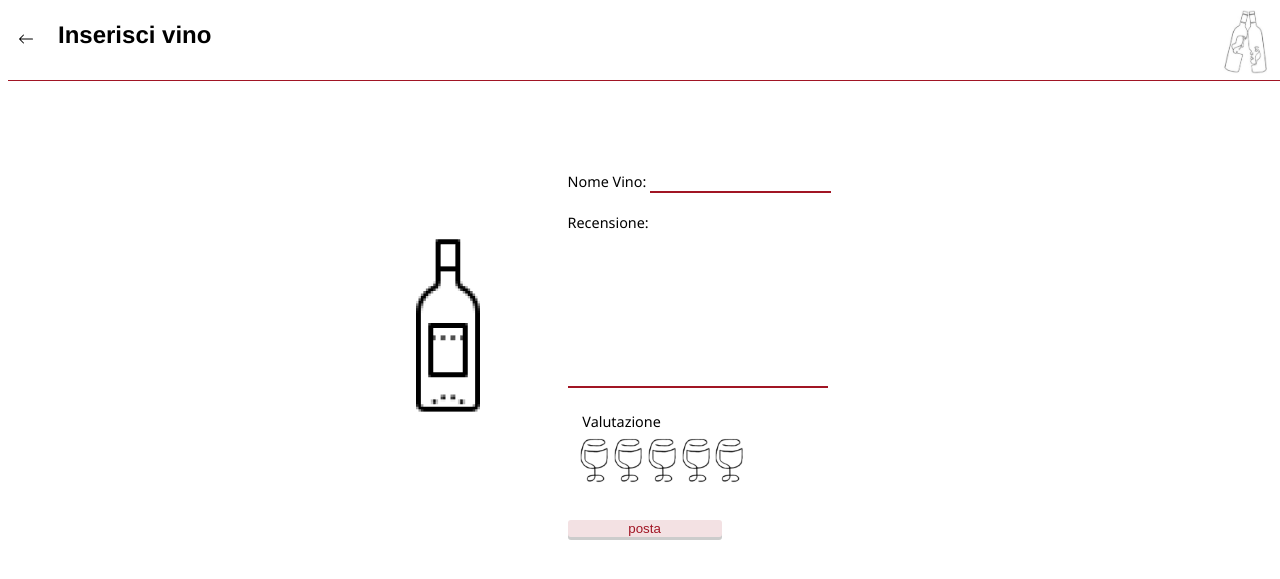
After one commit to lozziopadredeivizzi/Amici-diVini, a PHP site: page /inseriscipost.html in a window 1280 px wide. The commit adds this page. Shown: the top 579 px of the page. Run offline with PHP 8.4, Linux system fonts and the light colour scheme.

Commit message:
create inserisci post html & modifica profilo

```diff
--- a/css/esplora.css
+++ b/css/esplora.css
@@ -116,6 +116,7 @@ body>nav{
 
 button{
     background-color: #a1152320;
+    color: #A11524;
     border: none;
     border-radius: 3px;
     box-shadow: 0px 3px 0px rgba(0, 0, 0, 0.2);
--- a/css/homepage.css
+++ b/css/homepage.css
@@ -36,7 +36,6 @@ body>header>button{
     top: 0;
     right: 0;
     margin: 20px 80px 0px 0px;
-    color: #5f0d16;
 }
 
 article{
@@ -125,6 +124,7 @@ body>nav{
 }
 
 button{
+    color: #A11524;
     background-color: #a1152320;
     border: none;
     border-radius: 3px;
--- /dev/null
+++ b/css/inseriscipost.css
@@ -0,0 +1,89 @@
+main {
+    display: flex;
+    flex-direction: row;
+    align-items: center;
+    justify-content: center;
+}
+
+body>header{
+    position: fixed;
+    top: 0;
+    height: 80px;
+    width: 100%;
+    background-color: white;
+    border-bottom: 1px solid #A11524;
+}
+
+body>header >h1{
+    font-size: 150%;
+    font-family: 'Franklin Gothic Medium', 'Arial Narrow', Arial, sans-serif;
+    padding-top: 5px;
+    padding-left: 20px;
+    margin-left: 30px;
+}
+
+body>header>img {
+    max-width: 80px;
+    position:absolute;
+    top: 0;
+    right: 0;
+    margin: 10px 0px;
+}
+
+body header button{
+    position: absolute;
+    top: 0;
+    left: 0;
+    height: 100%;
+    margin: 0px 20px 0px 4px;
+    border: none;
+    background-color: transparent;
+}
+
+form{
+    margin-top: 150px;
+    font-family: 'Segoe UI', Tahoma, Geneva, Verdana, sans-serif;
+    font-size: 90%;
+}
+
+ul{
+    list-style: none;
+    width: 80%;
+}
+
+li{
+    margin-bottom: 20px;
+}
+
+input, fieldset, textarea{
+    border: none;
+}
+
+ul li:nth-child(4) input{
+    width: 50%;
+    color: #A11524;
+    background-color: #a1152320;
+    border: none;
+    border-radius: 3px;
+    box-shadow: 0px 3px 0px rgba(0, 0, 0, 0.2);
+}
+
+ul li:nth-child(1) input, textarea{
+    border-bottom: 2px solid #A11524;
+}
+
+textarea{
+    resize: none;
+}
+
+aside{
+    margin-top: 90px;
+}
+
+button:hover, li:nth-child(4) input:hover{
+    cursor: pointer;
+}
+
+fieldset label img{
+    width: 30px;
+}
--- a/css/mialista.css
+++ b/css/mialista.css
@@ -98,6 +98,7 @@ article nav button{
 
 button{
     background-color: #a1152320;
+    color: #A11524;
     border: none;
     border-radius: 3px;
     box-shadow: 0px 3px 0px rgba(0, 0, 0, 0.2);
--- a/css/profilo.css
+++ b/css/profilo.css
@@ -32,6 +32,7 @@ ul {
 }
 
 main>section:nth-child(1) img {
+    border-radius: 50%;
     width: 90px;
     float: left;
     margin: 0px 22px 10px 42px;
--- /dev/null
+++ b/inseriscipost.html
@@ -0,0 +1,52 @@
+<!DOCTYPE html>
+<html lang="it">
+
+<head>
+    <meta charset="UTF-8" />
+    <meta name="viewport" content="width=device-width, initial-scale=1.0" />
+    <link rel="stylesheet" href="./css/inseriscipost.css" type="text/css">
+    <title>Inserisci nuovo post</title>
+</head>
+
+<body>
+    <header>
+        <button name="tornaProfilo" onclick="window.location.href='personalProfile.html'"><svg
+                xmlns="http://www.w3.org/2000/svg" width="16" height="16" fill="currentColor" class="bi bi-arrow-left"
+                viewBox="0 0 16 16">
+                <path fill-rule="evenodd"
+                    d="M15 8a.5.5 0 0 0-.5-.5H2.707l3.147-3.146a.5.5 0 1 0-.708-.708l-4 4a.5.5 0 0 0 0 .708l4 4a.5.5 0 0 0 .708-.708L2.707 8.5H14.5A.5.5 0 0 0 15 8" />
+            </svg></button>
+        <h1>Inserisci vino</h1>
+        <img src="./img/logo.png" alt="">
+    </header>
+    <main>
+        <aside>
+            <img src="./img/imgPost.png" alt="">
+        </aside>
+        <form action="POST">
+            <ul>
+                <li>
+                    <label for="nomeVinoNuovo">Nome Vino: </label><input type="text" id="nomeVinoNuovo" required>
+                </li>
+                <li>
+                    <label for="recensioneNuova">Recensione: </label><textarea name="recensioneNuova" id="recensioneNuova" cols="30" rows="10"></textarea>
+                </li>
+                <li>
+                    <fieldset>
+                        <legend>Valutazione</legend>
+                        <label for="1"><img src="./img/emptyglass.png" alt=""></label><input type="radio" id="1" name="Valutazione" hidden>
+                        <label for="2"><img src="./img/emptyglass.png" alt=""></label><input type="radio" id="2" name="Valutazione" hidden>
+                        <label for="3"><img src="./img/emptyglass.png" alt=""></label><input type="radio" id="3" name="Valutazione" hidden>
+                        <label for="4"><img src="./img/emptyglass.png" alt=""></label><input type="radio" id="4" name="Valutazione" hidden>
+                        <label for="5"><img src="./img/emptyglass.png" alt=""></label><input type="radio" id="5" name="Valutazione" hidden>
+                    </fieldset>
+                </li>
+                <li>
+                    <input type="submit" id="submit" name="submit" value="posta">
+                </li>
+            </ul>
+        </form>
+    </main>
+</body>
+
+</html>
--- a/notifiche.html
+++ b/notifiche.html
@@ -11,7 +11,7 @@
 
 <body>
     <header>
-        <button name="tornaindietro" onclick="window.location.href='homepage.html'"><svg xmlns="http://www.w3.org/2000/svg" width="16" height="16" fill="currentColor"
+        <button name="tornaHome" onclick="window.location.href='homepage.html'"><svg xmlns="http://www.w3.org/2000/svg" width="16" height="16" fill="currentColor"
                 class="bi bi-arrow-left" viewBox="0 0 16 16">
                 <path fill-rule="evenodd"
                     d="M15 8a.5.5 0 0 0-.5-.5H2.707l3.147-3.146a.5.5 0 1 0-.708-.708l-4 4a.5.5 0 0 0 0 .708l4 4a.5.5 0 0 0 .708-.708L2.707 8.5H14.5A.5.5 0 0 0 15 8" />
--- a/personalProfile.html
+++ b/personalProfile.html
@@ -29,7 +29,7 @@
                 </tr>
             </table>
             <div>
-                <button id="inseriscivino" name="inseriscivino">Inserisci vino</button>
+                <button id="inseriscivino" name="inseriscivino" onclick="window.location.href='inseriscipost.html'">Inserisci vino</button>
                 <button id="modificaprofilo" name="modificaprofilo">Modifica Profilo</button>
             </div>
             <ul>
```
Also changed, not shown: modal.html (added, +38 -0 lines), modificaprofilo.html (added, +17 -0 lines), modsl.html (deleted, +0 -39 lines).
